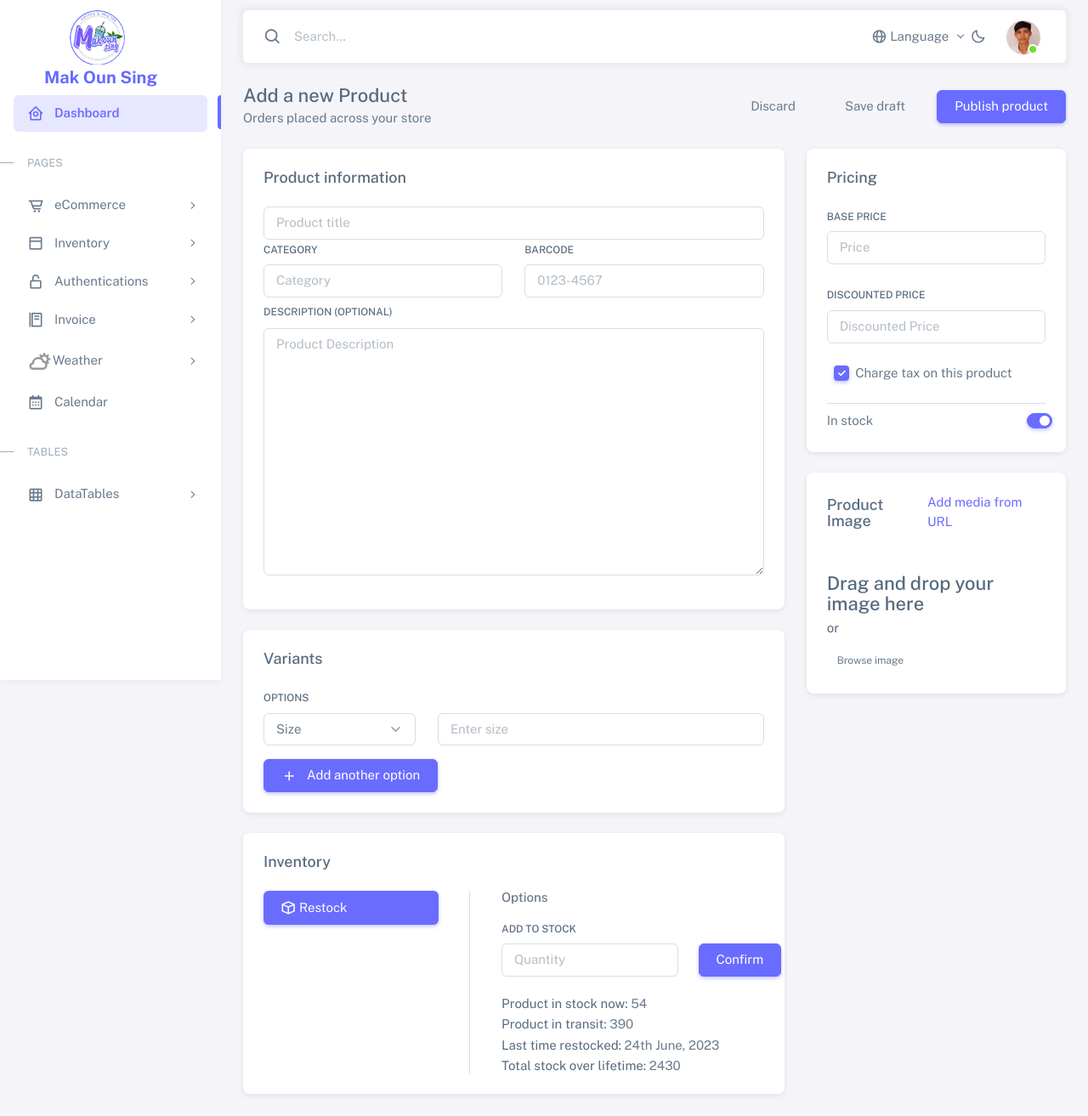
After one commit to Chhea012/VC1_POS_System, a PHP site: page /addproduct in a window 1280 px wide. The commit adds this page. Shown: the whole page at 85% size. Run offline with PHP 8.4, Linux system fonts and the light colour scheme.

Commit message:
feat(product_management): add product fuction [VC1GS-81]

```diff
--- /dev/null
+++ b/Controllers/AddproductController.php
@@ -0,0 +1,8 @@
+<?php
+ Class AddproductController extends BaseController{
+     public function index(){
+         $this->view('addproduct/addproduct');
+     }
+ }
+
+?>
--- a/Router/route.php
+++ b/Router/route.php
@@ -3,9 +3,12 @@ require_once "Router.php";
 require_once "Controllers/BaseController.php";
 require_once "Database/Database.php";
 require_once "Controllers/AdminController.php";
+require_once "Controllers/AddproductController.php";
 
 
 $route = new Router();
 $route->get("/", [AdminController::class, 'index']);
 
+//add product
+$route->get("/addproduct", [AddproductController::class, 'index']);
 $route->route();
--- /dev/null
+++ b/views/addproduct/addproduct.php
@@ -0,0 +1,309 @@
+<div class="container-xxl flex-grow-1 container-p-y">
+
+  <div class="app-ecommerce">
+    <!-- Add Product -->
+    <div class="d-flex flex-column flex-md-row justify-content-between align-items-start align-items-md-center mb-4 row-gap-2">
+      <div class="d-flex flex-column justify-content-center">
+        <h4 class="mb-1">Add a new Product</h4>
+        <p class="mb-0">Orders placed across your store</p>
+      </div>
+      <div class="d-flex align-content-center flex-wrap gap-3">
+        <div class="d-flex gap-3"><button class="btn btn-label-secondary">Discard</button> <button class="btn btn-label-primary">Save draft</button></div>
+        <button type="submit" class="btn btn-primary">Publish product</button>
+      </div>
+    </div>
+
+    <div class="row">
+      <!-- First column-->
+      <div class="col-12 col-lg-8">
+        <!-- Product Information -->
+        <div class="card mb-4">
+          <div class="card-header">
+            <h5 class="card-tile mb-0">Product information</h5>
+          </div>
+          <div class="card-body">
+            <div class="mb-6">
+              <input type="text" class="form-control" id="ecommerce-product-name" placeholder="Product title" name="productTitle" aria-label="Product title">
+            </div>
+            <div class="row mb-6">
+              <div class="col"><label class="form-label" for="ecommerce-product-Category">Category</label> <input type="number" class="form-control" id="ecommerce-product-category" placeholder="Category" name="productCategory" aria-label="Product Category"></div>
+              <div class="col"><label class="form-label" for="ecommerce-product-barcode">Barcode</label> <input type="text" class="form-control" id="ecommerce-product-barcode" placeholder="0123-4567" name="productBarcode" aria-label="Product barcode"></div>
+            </div>
+            <!-- Description -->
+            <div class="mb-3">
+              <label for="productDescription" class="form-label m-0 mt-2">Description (Optional)</label>
+              <textarea class="form-control mt-2" id="productDescription" rows="12" placeholder="Product Description"></textarea>
+            </div>
+          </div>
+        </div>
+        <!-- /Product Information -->
+        <!-- Media -->
+
+        <!-- /Media -->
+        <!-- Variants -->
+        <div class="card mb-4">
+          <div class="card-header">
+            <h5 class="card-title mb-0">Variants</h5>
+          </div>
+          <div class="card-body">
+            <form class="form-repeater">
+              <div data-repeater-list="group-a">
+                <div data-repeater-item="20">
+                  <div class="row g-6 mb-6">
+                    <div class="col-4">
+                      <label class="form-label" for="form-repeater-1-1">Options</label>
+                      <div class="position-relative"><select id="form-repeater-1-1" class="select2 form-select select2-hidden-accessible" data-placeholder="Size" data-select2-id="form-repeater-1-1" tabindex="-1" aria-hidden="true">
+                          <option value="" data-select2-id="2">Size</option>
+                          <option value="size">Size</option>
+                          <option value="color">Color</option>
+                          <option value="weight">Weight</option>
+                          <option value="smell">Smell</option>
+                        </select><span class="select2 select2-container select2-container--default" dir="ltr" data-select2-id="1" style="width: 233.363px;"><span class="selection"><span class="select2-selection select2-selection--single" role="combobox" aria-haspopup="true" aria-expanded="false" tabindex="0" aria-disabled="false" aria-labelledby="select2-form-repeater-1-1-container"><span class="select2-selection__rendered" id="select2-form-repeater-1-1-container" role="textbox" aria-readonly="true"><span class="select2-selection__placeholder"></span></span><span class="select2-selection__arrow" role="presentation"><b role="presentation"></b></span></span></span><span class="dropdown-wrapper" aria-hidden="true"></span></span></div>
+                    </div>
+                    <div class="col-8">
+                      <label class="form-label invisible" for="form-repeater-1-2">Not visible</label>
+                      <input type="number" id="form-repeater-1-2" class="form-control" placeholder="Enter size">
+                    </div>
+                  </div>
+                </div>
+              </div>
+              <div>
+                <button class="btn btn-primary mt-3" data-repeater-create="">
+                  <i class="icon-base bx bx-plus icon-sm me-2"></i>
+                  Add another option
+                </button>
+              </div>
+            </form>
+          </div>
+        </div>
+        <!-- /Variants -->
+        <!-- Inventory -->
+        <div class="card mb-6 w-100">
+          <div class="card-header">
+            <h5 class="card-title mb-0">Inventory</h5>
+          </div>
+          <div class="card-body">
+            <div class="row">
+              <!-- Navigation -->
+              <div class="col-12 col-md-4 col-xl-5 col-xxl-4 mx-auto card-separator">
+                <div class="d-flex justify-content-between flex-column mb-4 mb-md-0 pe-md-4">
+                  <div class="nav-align-left">
+                    <ul class="nav nav-pills flex-column w-100" role="tablist">
+                      <li class="nav-item" role="presentation">
+                        <button class="nav-link active" data-bs-toggle="tab" data-bs-target="#restock" aria-selected="true" role="tab">
+                          <i class="icon-base bx bx-cube icon-18px me-1_5"></i>
+                          <span class="align-middle">Restock</span>
+                        </button>
+                      </li>
+                    </ul>
+                  </div>
+                </div>
+              </div>
+              <!-- /Navigation -->
+              <!-- Options -->
+              <div class="col-12 col-md-8 col-xl-7 col-xxl-8 pt-6 pt-md-0">
+                <div class="tab-content p-0 ps-md-4">
+                  <!-- Restock Tab -->
+                  <div class="tab-pane fade show active" id="restock" role="tabpanel">
+                    <h6 class="text-body">Options</h6>
+                    <label class="form-label" for="ecommerce-product-stock">Add to Stock</label>
+                    <div class="row mb-4 g-4 pe-md-4">
+                      <div class="col-12 col-sm-9">
+                        <input type="number" class="form-control" id="ecommerce-product-stock" placeholder="Quantity" name="quantity" aria-label="Quantity">
+                      </div>
+                      <div class="col-12 col-sm-3">
+                        <button class="btn btn-primary">Confirm</button>
+                      </div>
+                    </div>
+                    <div>
+                      <h6 class="mb-2 fw-normal">Product in stock now: <span class="text-body mt-5">54</span></h6>
+                      <h6 class="mb-2 fw-normal">Product in transit: <span class="text-body">390</span></h6>
+                      <h6 class="mb-2 fw-normal">Last time restocked: <span class="text-body">24th June, 2023</span></h6>
+                      <h6 class="mb-0 fw-normal">Total stock over lifetime: <span class="text-body">2430</span></h6>
+                    </div>
+                  </div>
+                  <!-- Shipping Tab -->
+                  <div class="tab-pane fade" id="shipping" role="tabpanel">
+                    <h6 class="mb-3 text-body">Shipping Type</h6>
+                    <div>
+                      <div class="form-check mb-4">
+                        <input class="form-check-input" type="radio" name="shippingType" id="seller">
+                        <label class="form-check-label" for="seller">
+                          <span class="mb-1 h6">Fulfilled by Seller</span><br>
+                          <small>You'll be responsible for product delivery.<br>
+                            Any damage or delay during shipping may cost you a Damage fee.</small>
+                        </label>
+                      </div>
+                      <div class="form-check mb-6">
+                        <input class="form-check-input" type="radio" name="shippingType" id="companyName" checked="">
+                        <label class="form-check-label" for="companyName">
+                          <span class="mb-1 h6">Fulfilled by Company name &nbsp;<span class="badge rounded-2 badge-warning bg-label-warning fs-tiny py-1">RECOMMENDED</span></span><br>
+                          <small>Your product, Our responsibility.<br>
+                            For a measly fee, we will handle the delivery process for you.</small>
+                        </label>
+                      </div>
+                      <p class="mb-0">See our <a href="javascript:void(0);">Delivery terms and conditions</a> for details</p>
+                    </div>
+                  </div>
+                  <!-- Global Delivery Tab -->
+                  <div class="tab-pane fade" id="global-delivery" role="tabpanel">
+                    <h6 class="mb-3 text-body">Global Delivery</h6>
+                    <!-- Worldwide delivery -->
+                    <div class="form-check mb-4">
+                      <input class="form-check-input" type="radio" name="globalDel" id="worldwide">
+                      <label class="form-check-label" for="worldwide">
+                        <span class="mb-1 h6">Worldwide delivery</span><br>
+                        <small>Only available with Shipping method: <a href="javascript:void(0);">Fulfilled by Company name</a></small>
+                      </label>
+                    </div>
+                    <!-- Global delivery -->
+                    <div class="form-check mb-4">
+                      <input class="form-check-input" type="radio" name="globalDel" checked="">
+                      <label class="form-check-label w-75 pe-12" for="country-selected">
+                        <span class="mb-2 h6">Selected Countries</span>
+                        <input type="text" class="form-control" placeholder="Type Country name" id="country-selected">
+                      </label>
+                    </div>
+                    <!-- Local delivery -->
+                    <div class="form-check">
+                      <input class="form-check-input" type="radio" name="globalDel" id="local">
+                      <label class="form-check-label" for="local">
+                        <span class="mb-1 h6">Local delivery</span><br>
+                        <small>Deliver to your country of residence : <a href="javascript:void(0);">Change profile address</a></small>
+                      </label>
+                    </div>
+                  </div>
+                  <!-- Attributes Tab -->
+                  <div class="tab-pane fade" id="attributes" role="tabpanel">
+                    <h6 class="mb-2 text-body">Attributes</h6>
+                    <div>
+                      <!-- Fragile Product -->
+                      <div class="form-check mb-4">
+                        <input class="form-check-input" type="checkbox" value="fragile" id="fragile">
+                        <label class="form-check-label" for="fragile">
+                          <span class="fw-medium">Fragile Product</span>
+                        </label>
+                      </div>
+                      <!-- Biodegradable -->
+                      <div class="form-check mb-4">
+                        <input class="form-check-input" type="checkbox" value="biodegradable" id="biodegradable">
+                        <label class="form-check-label" for="biodegradable">
+                          <span class="fw-medium">Biodegradable</span>
+                        </label>
+                      </div>
+                      <!-- Frozen Product -->
+                      <div class="form-check mb-4">
+                        <input class="form-check-input" type="checkbox" value="frozen" checked="">
+                        <label class="form-check-label w-75 pe-12" for="frozen">
+                          <span class="mb-1 h6">Frozen Product</span>
+                          <input type="number" class="form-control" placeholder="Max. allowed Temperature" id="frozen">
+                        </label>
+                      </div>
+                      <!-- Exp Date -->
+                      <div class="form-check mb-6">
+                        <input class="form-check-input" type="checkbox" value="expDate" id="expDate" checked="">
+                        <label class="form-check-label w-75 pe-12" for="date-input">
+                          <span class="mb-1 h6">Expiry Date of Product</span>
+                          <input type="text" class="product-date form-control flatpickr-input" id="date-input" readonly="readonly">
+                        </label>
+                      </div>
+                    </div>
+                  </div>
+                  <!-- /Attributes Tab -->
+                  <!-- Advanced Tab -->
+                  <div class="tab-pane fade" id="advanced" role="tabpanel">
+                    <h6 class="mb-3 text-body">Advanced</h6>
+                    <div class="row">
+                      <!-- Product Id Type -->
+                      <div class="col">
+                        <label class="form-label" for="product-id">
+                          <span class="mb-1 h6">Product ID Type</span>
+                        </label>
+                        <div class="position-relative"><select id="product-id" class="select2 form-select select2-hidden-accessible" data-placeholder="ISBN" data-select2-id="product-id" tabindex="-1" aria-hidden="true">
+                            <option value="" data-select2-id="4">ISBN</option>
+                            <option value="ISBN">ISBN</option>
+                            <option value="UPC">UPC</option>
+                            <option value="EAN">EAN</option>
+                            <option value="JAN">JAN</option>
+                          </select><span class="select2 select2-container select2-container--default" dir="ltr" data-select2-id="3" style="width: auto;"><span class="selection"><span class="select2-selection select2-selection--single" role="combobox" aria-haspopup="true" aria-expanded="false" tabindex="0" aria-disabled="false" aria-labelledby="select2-product-id-container"><span class="select2-selection__rendered" id="select2-product-id-container" role="textbox" aria-readonly="true"><span class="select2-selection__placeholder">ISBN</span></span><span class="select2-selection__arrow" role="presentation"><b role="presentation"></b></span></span></span><span class="dropdown-wrapper" aria-hidden="true"></span></span></div>
+                      </div>
+                      <!-- Product Id -->
+                      <div class="col">
+                        <label class="form-label" for="product-id-1">
+                          <span class="mb-1 h6">Product ID</span>
+                        </label>
+                        <input type="number" id="product-id-1" class="form-control" placeholder="ISBN Number">
+                      </div>
+                    </div>
+                  </div>
+                  <!-- /Advanced Tab -->
+                </div>
+              </div>
+              <!-- /Options-->
+            </div>
+          </div>
+        </div>
+        <!-- /Inventory -->
+      </div>
+      <!-- /Second column -->
+
+      <!-- Second column -->
+      <div class="col-10 col-lg-4 ">
+        <!-- Pricing Card -->
+        <div class="card mb-8">
+          <div class="card-header">
+            <h5 class="card-title mb-0">Pricing</h5>
+          </div>
+          <div class="card-body">
+            <!-- Base Price -->
+            <div class="mb-4">
+              <label class="form-label" for="ecommerce-product-price">Base Price</label>
+              <input type="number" class="form-control" id="ecommerce-product-price" placeholder="Price" name="productPrice" aria-label="Product price">
+            </div>
+            <!-- Discounted Price -->
+            <div class="mb-4">
+              <label class="form-label" for="ecommerce-product-discount-price">Discounted Price</label>
+              <input type="number" class="form-control" id="ecommerce-product-discount-price" placeholder="Discounted Price" name="productDiscountedPrice" aria-label="Product discounted price">
+            </div>
+            <!-- Charge tax check box -->
+            <div class="form-check ms-2 mt-7 mb-4">
+              <input class="form-check-input" type="checkbox" value="" id="price-charge-tax" checked="">
+              <label class="switch-label" for="price-charge-tax"> Charge tax on this product </label>
+            </div>
+            <!-- Instock switch -->
+            <div class="d-flex justify-content-between align-items-center border-top pt-2">
+              <span class="mb-0">In stock</span>
+              <div class="w-25 d-flex justify-content-end">
+                <div class="form-check form-switch me-n3">
+                  <input type="checkbox" class="form-check-input" checked="">
+                </div>
+              </div>
+            </div>
+          </div>
+        </div>
+        <!-- /Pricing Card -->
+        <!-- Organize Card -->
+        <div class="card mb-4 mt-4">
+          <div class="card-header d-flex justify-content-between align-items-center">
+            <h5 class="mb-0 card-title">Product Image</h5>
+            <a href="javascript:void(0);" class="fw-medium">Add media from URL</a>
+          </div>
+          <div class="card-body">
+            <form action="/upload" class="dropzone needsclick p-0 dz-clickable justify-content-center" id="dropzone-basic">
+              <div class="dz-message needsclick ">
+
+                <p class="h4 needsclick pt-4 mb-2 ">Drag and drop your image here</p>
+                <p class="h6 text-body-secondary d-block fw-normal mb-3 ">or</p>
+                <span class="needsclick btn btn-sm btn-label-primary" id="btnBrowse">Browse image</span>
+              </div>
+
+            </form>
+          </div>
+        </div>
+        <!-- /Organize Card -->
+      </div>
+      <!-- /Second column -->
+    </div>
+  </div>
+</div>
+</div>
--- a/views/layouts/sidebar.php
+++ b/views/layouts/sidebar.php
@@ -51,7 +51,7 @@
                             </a>
                         </li>
                         <li class="menu-item">
-                            <a href="./" class="menu-link">
+                            <a href="./addproduct" class="menu-link">
                                 <div data-i18n="Notifications">Add Product</div>
                             </a>
                         </li>
```
